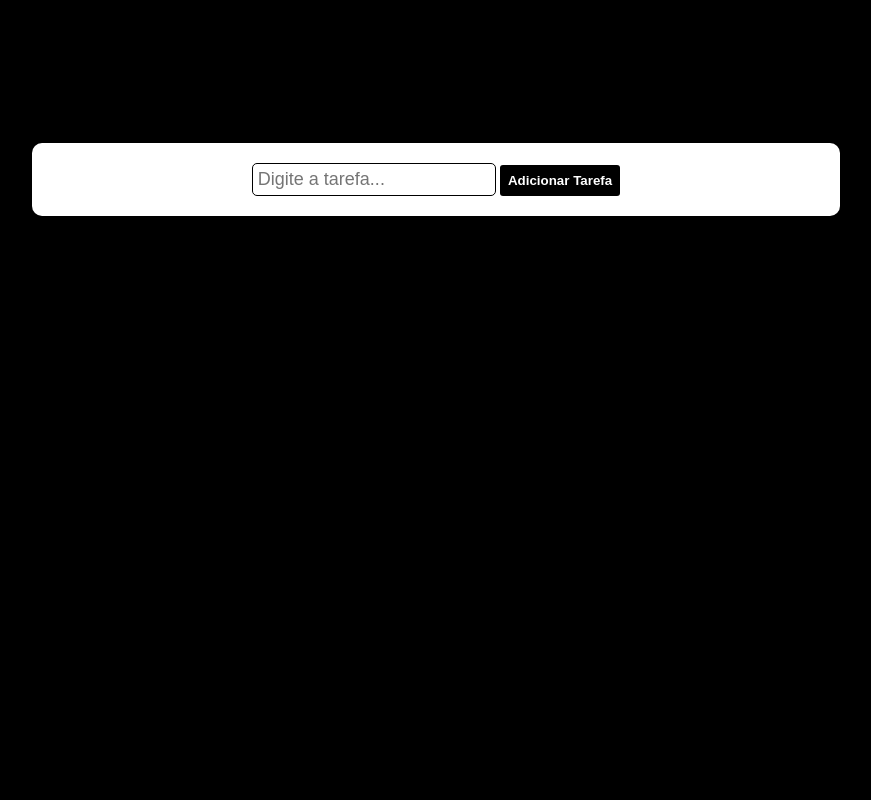
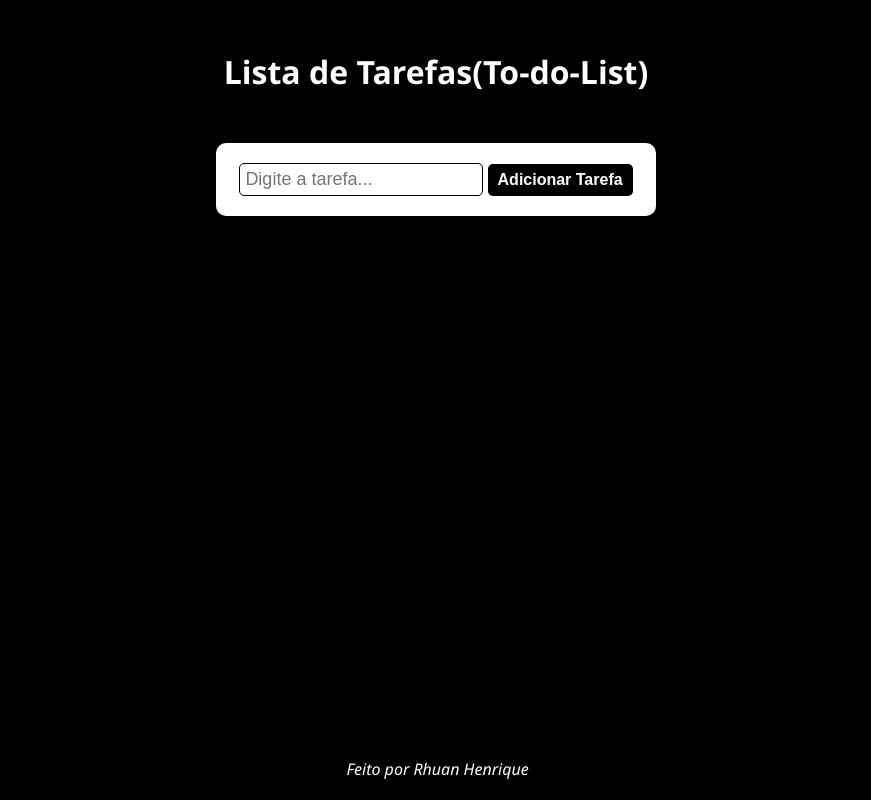
Before and after one commit to rhuan05/To-do-List, a plain HTML site: page index.html in a window 1280 px wide. Shown: the whole page, without its empty margins (204-1075 px from the left). Drawn offline with Linux system fonts and the light colour scheme.

Commit message:
Update style.css

```diff
--- a/style.css
+++ b/style.css
@@ -6,13 +6,19 @@ body{
     background: black;
     font-family: 'segoe ui', arial;
 }
+h1{
+    margin-top: 50px;
+    text-align: center;
+    font-family: 'segoe ui', arial;
+    color: white;
+}
 .container{
     background: white;
     text-align: center;
-    width: 60%;
+    width: 400px;
     display: block;
     margin: auto;
-    margin-top: 100px;
+    margin-top: 50px;
     padding: 20px;
     border-radius: 10px;
 }
@@ -26,9 +32,10 @@ body{
     background: black;
     color: white;
     border: none;
-    padding: 8px;
-    border-radius: 3px;
+    padding: 7px 10px;
+    border-radius: 5px;
     font-weight: 600;
+    font-size: 16px;
     cursor: pointer;
 }
 .container ul{
@@ -41,7 +48,10 @@ body{
     display: flex;
     font-size: 20px;
     margin: 15px;
-    justify-content: center;
+    justify-content: space-between;
+    border: 1px solid black;
+    padding: 3px;
+    border-radius: 5px
 }
 .container li button{
     margin-left: 20px;
@@ -53,8 +63,9 @@ body{
     width: 30px;
     height: 30px;
     cursor: pointer;
-    background-image: url('https://cdn-icons-png.flaticon.com/512/3096/3096750.png');
+    background-image: url('https://cdn-icons-png.flaticon.com/512/3159/3159662.png');
     background-size: cover;
+    background-color: white;
 }
 @media(max-width: 600px){
     .container input{
@@ -64,3 +75,11 @@ body{
         margin-bottom: 10px;
     }
 }
+footer{
+    font-family: 'segoe ui', arial;
+    font-style: italic;
+    position: absolute;
+    bottom: 20px;
+    left: 43vw;
+    color: white;
+}
```
